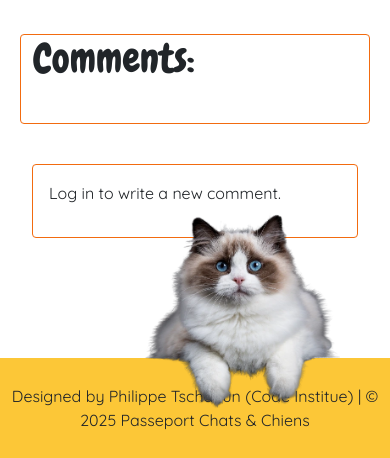
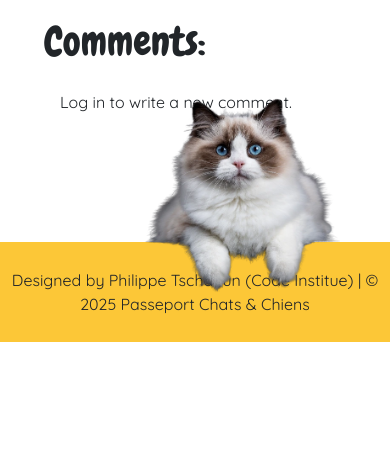
Before and after one commit to PhilippeItsMe/ci-portfolio4-django, a Django app: template pet_businesses/templates/pet_businesses/pet_business_detail.html in a window 390 px wide. Shown: the part 1430-1888 px from the top of the page. After the commit the page ends 1772 px from the top, so only its background shows below. Run offline with Django 4.2, Linux system fonts and the light colour scheme; the template is opened without the code that fills it, so the values that code supplies are empty; some libraries are stand-ins or nearby versions.

Commit message:
Debugging flex issues on pet business detail

```diff
--- a/pet_businesses/templates/pet_businesses/pet_business_detail.html
+++ b/pet_businesses/templates/pet_businesses/pet_business_detail.html
@@ -5,11 +5,11 @@
 {% load custom_tags %}
 
 <div class="page-wrapper">
+    <div class="container">
 
         <!-- Displaying pet business detail -->
-    <div class="container">
+
         <div class="row">
-            <!-- Main content area -->
             <div class="col-md-8">
                 <h2 class="post-title">{{ pet_business_detail.firm }}</h2>
                 <p class="post-subtitle">With us since {{ pet_business_detail.date_created }}</p>
@@ -24,9 +24,6 @@
                             {{ pet_business_detail.npa }} {{ pet_business_detail.locality }}
                         </address>
                     </div>
-                </div>
-
-                <div class="row">
                     <div class="col-md-6 border">
                         <p class="fw-bold">Follow us on</p>
                         <p>
@@ -73,14 +70,13 @@
                 {% endif %}
             </div>
         </div>
-    </div>
+
 
         <!-- Displaying Comments -->
 
         <div class="row">
-        <div class="col-md-8 card mb-4  mt-3 ">
+            <div class="col-md-6">
                 <h3>Comments:</h3>
-            <div class="card-body">
                 {% for comment in comments %}
                 <div class="p-2 comments
                             {% if not comment.approved and comment.author == user %}
@@ -108,12 +104,10 @@
                 </div>
                 {% endfor %}
             </div>
-        </div>
-    </div>
 
             <!-- Writing new comments -->
 
-    <div class="col-md-4 card mb-4 mt-3">
+            <div class="col-md-6">
                 <div class="card-body">
                     {% if user.is_authenticated and user|in_group:"Pet Owners" %}
                     <h3>Write a comment:</h3>
@@ -128,6 +122,10 @@
                     {% endif %}
                 </div>
             </div>
+        </div>
+    </div>
+</div>
+
 
 <!-- Delete confirmation modal -->
 
@@ -150,7 +148,7 @@
         </div>
     </div>
 </div>
-</div>
+
 
 <script src="{% static 'js/comments.js' %}"></script>
 
```
Lines whose indentation alone changed are shown as unchanged.
